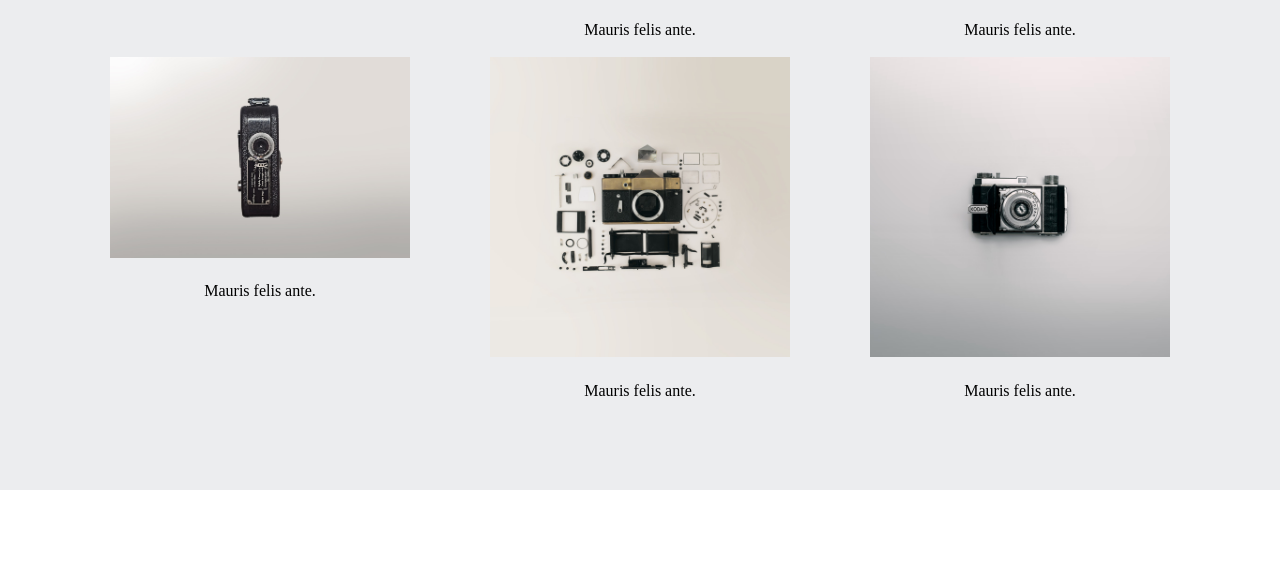
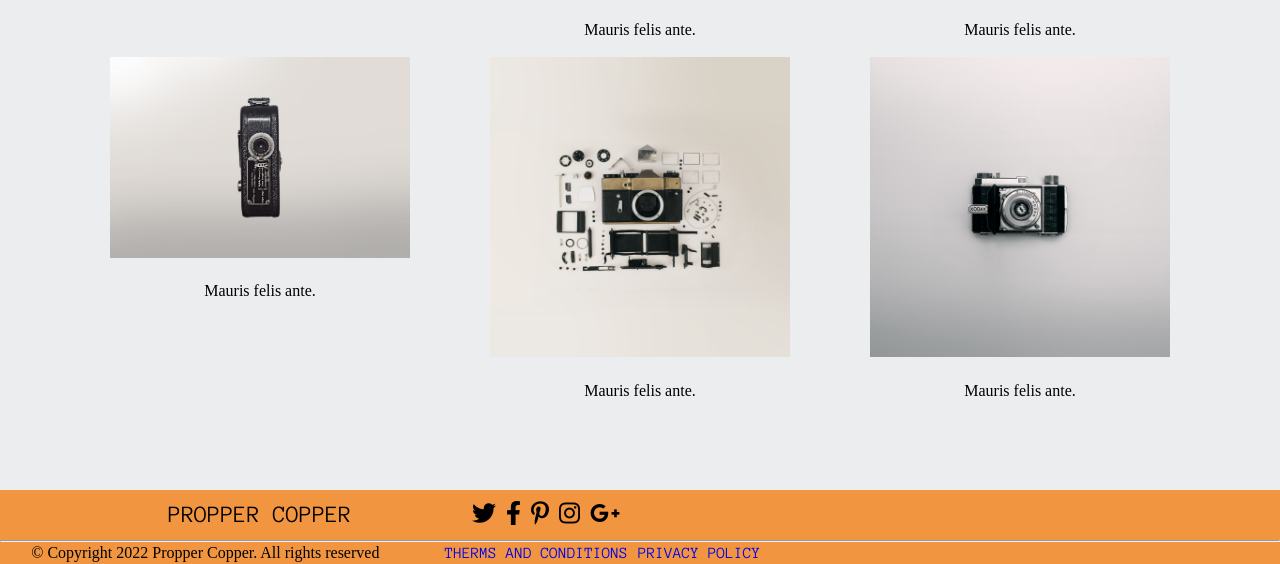
Before and after one commit to iMdPd/project-4, a website: page index.html in a window 1280 px wide. Shown: the part 1765-2329 px from the top of the page. Before the commit the page ends 2255 px from the top, so only its background shows below. Drawn offline with Linux system fonts and the light colour scheme.

Commit message:
Add fotter

```diff
--- a/index.html
+++ b/index.html
@@ -23,9 +23,7 @@
       <div class="container">
         <div class="row d-flex justify-content-around">
           <div class="col-4">
-            <ul>
-              <li><a class="logotype" href="#">Propper Copper</a></li>
-            </ul>
+            <a class="logotype" href="#">Propper Copper</a>
           </div>
           <div class="col-6 d-grid align-items-center">
             <ul>
@@ -147,6 +145,55 @@
       </div>
     </section>
 
-    <footer></footer>
+    <footer>
+      <div class="container py-2">
+        <div class="row d-flex">
+          <div class="col-4 d-grid">
+            <a class="logotype" href="#">Propper Copper</a>
+          </div>
+          <div class="col-6 d-grid align-items-center">
+            <ul>
+              <li>
+                <a class="social" href="#">
+                  <i class="fa-brands fa-twitter"></i>twitter
+                </a>
+              </li>
+              <li>
+                <a class="social" href="#">
+                  <i class="fa-brands fa-facebook-f"></i>facebook
+                </a>
+              </li>
+              <li>
+                <a class="social" href="#">
+                  <i class="fa-brands fa-pinterest-p"></i>pinterest
+                </a>
+              </li>
+              <li>
+                <a class="social" href="#">
+                  <i class="fa-brands fa-instagram"></i>instagram
+                </a>
+              </li>
+              <li>
+                <a class="social" href="#">
+                  <i class="fa-brands fa-google-plus-g"></i>google+
+                </a>
+              </li>
+            </ul>
+          </div>
+        </div>
+      </div>
+      <hr />
+      <div class="row">
+        <div class="col-4">
+          &copy Copyright 2022 Propper Copper. All rights reserved
+        </div>
+        <div class="col-4">
+          <ul>
+            <li><a href="#">therms and conditions</a></li>
+            <li><a href="#">privacy policy</a></li>
+          </ul>
+        </div>
+      </div>
+    </footer>
   </body>
 </html>
--- a/sass/style.scss
+++ b/sass/style.scss
@@ -41,7 +41,7 @@ body {
   top: 0;
   width: 100%;
   overflow: hidden;
-  background: transparent;
+  background: $logo-color;
   z-index: 1;
   ul {
     padding: 0;
@@ -59,12 +59,8 @@ body {
     font-family: $paragraph-font;
     color: $text-color;
   }
-  a:hover {
-    color: $logo-color;
-  }
   .logotype {
     font-size: 24px;
-    color: $logo-color;
   }
 }
 
@@ -140,3 +136,47 @@ body {
   max-height: 300px;
   object-fit: cover;
 }
+
+/* FOOTER */
+footer {
+  background-color: #f29540;
+  ul {
+    padding: 0;
+    margin: 0;
+    list-style-type: none;
+    display: flex;
+  }
+  li {
+    display: inline-block;
+    padding-left: 10px;
+    transition: all 2s;
+  }
+  li:hover {
+    transform: scale(1.2);
+  }
+
+  .logotype {
+    font-size: 24px;
+    color: $text-color;
+  }
+  a {
+    text-decoration: none;
+    font-family: $paragraph-font;
+    text-transform: uppercase;
+  }
+}
+
+.social {
+  font-size: 0;
+  i {
+    font-size: 24px;
+    color: $text-color;
+  }
+  a {
+    text-decoration: none;
+  }
+}
+
+hr {
+  margin: 0;
+}
```
Also changed, not shown: css/style.css, 1 other file.
